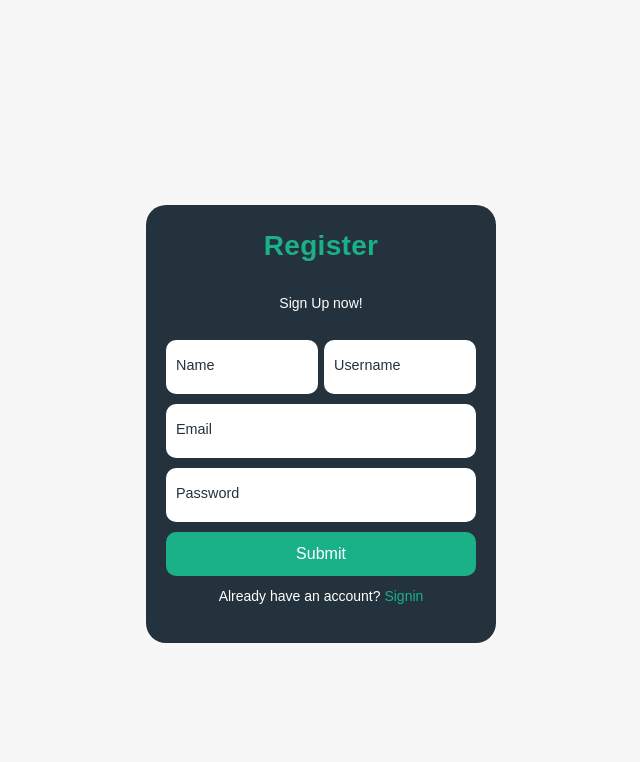
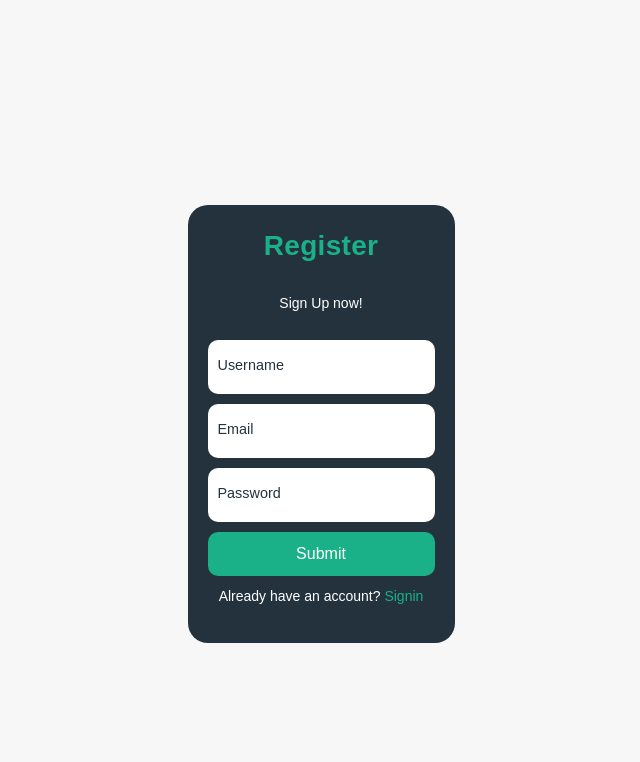
Before and after one commit to nishad-shaik/Ecofinds-odoo-Hackathon, a Flask app: page /register in a window 1280 px wide. Shown: the part 56-818 px from the top of the page, without its empty margins (319-959 px from the left). Run offline with Flask 3, Linux system fonts and the light colour scheme.

Commit message:
updated register.html

```diff
--- a/Eco/Templates/register.html
+++ b/Eco/Templates/register.html
@@ -9,10 +9,6 @@
       <p class="title">Register </p>
       <p class="msg">Sign Up now!</p>
       <div class="form-group">
-          <label>
-              <input type="text" required>
-              <span>Name</span>
-          </label>
           <label>
               <input type="text" required>
               <span>Username</span>
```
